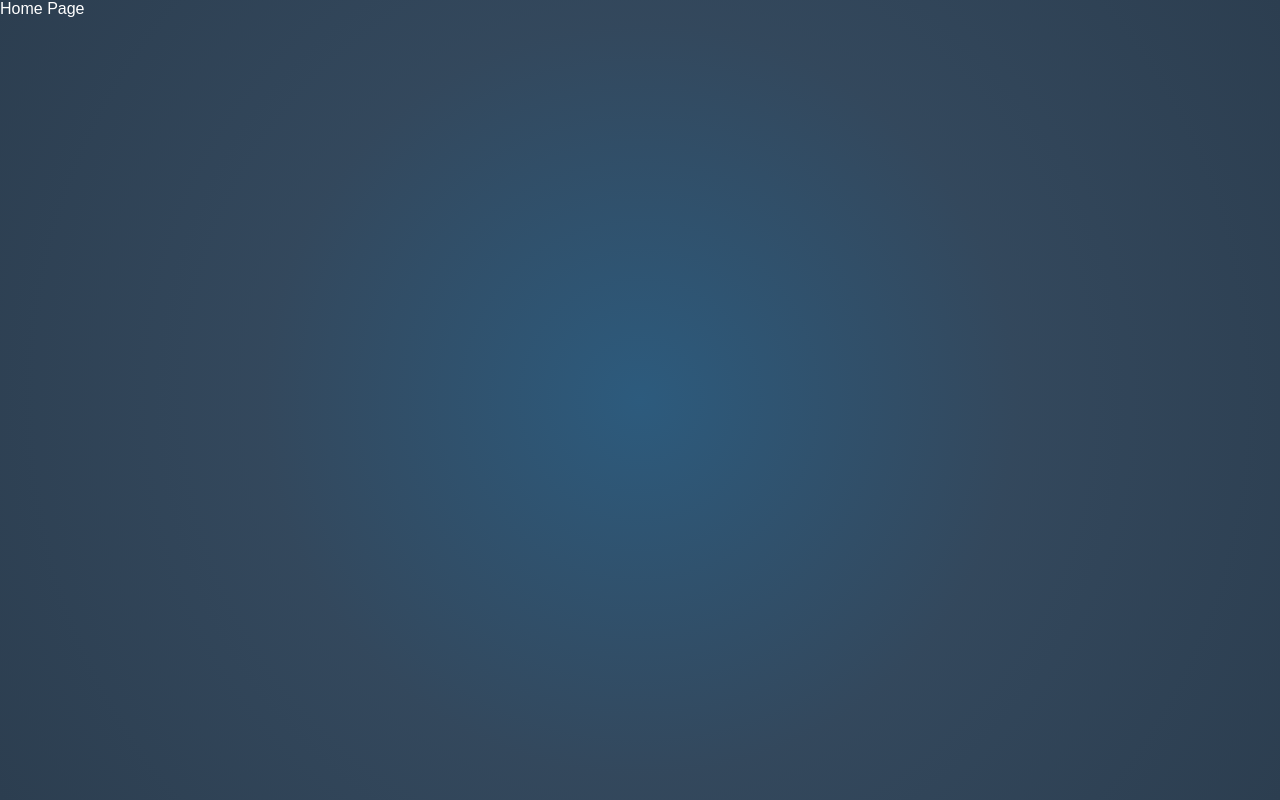
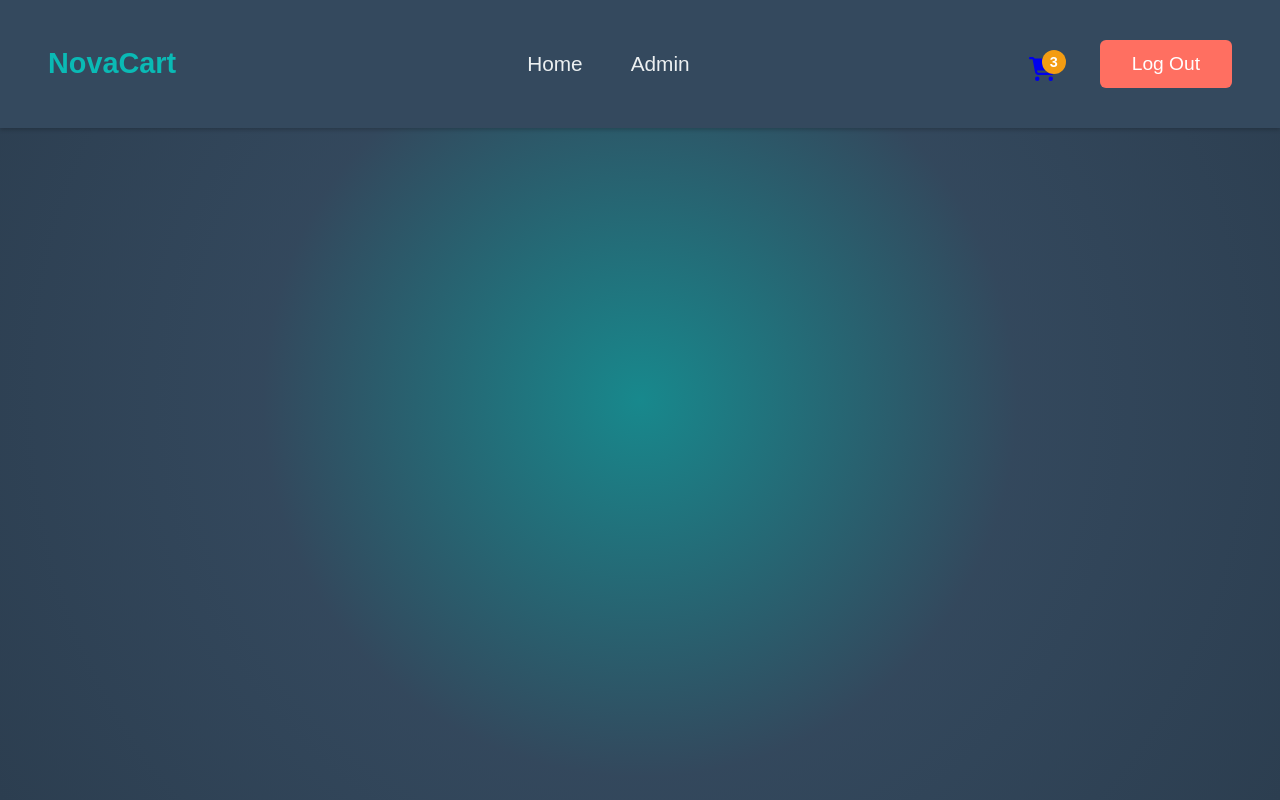
Before and after one commit to JDestefano11/Ecommerce-Application-React, a React (Vite) app in the folder front-end/: page / in a window 1280 px wide. Built offline with nearby package versions, Linux system fonts and the light colour scheme.

Commit message:
`feat: Added Font Awesome icons and updated Navbar component to use them`

```diff
--- a/front-end/package.json
+++ b/front-end/package.json
@@ -10,6 +10,9 @@
     "preview": "vite preview"
   },
   "dependencies": {
+    "@fortawesome/fontawesome-svg-core": "^6.7.2",
+    "@fortawesome/free-solid-svg-icons": "^6.7.2",
+    "@fortawesome/react-fontawesome": "^0.2.2",
     "react": "^18.3.1",
     "react-dom": "^18.3.1"
   },
--- a/front-end/src/components/Navbar.jsx
+++ b/front-end/src/components/Navbar.jsx
@@ -1,11 +1,104 @@
-import React from 'react'
+import React, { useState } from "react";
+import { Link } from "react-router-dom";
+import { FontAwesomeIcon } from "@fortawesome/react-fontawesome";
+import {
+  faBars,
+  faTimes,
+  faShoppingCart,
+  faUser,
+} from "@fortawesome/free-solid-svg-icons";
+import "../styles/Navbar.css";
 
 const Navbar = () => {
-    return (
-        <div>
+  const [menuOpen, setMenuOpen] = useState(false);
+  const user = true;
+  const isAdmin = true;
 
+  const toggleMenu = () => {
+    setMenuOpen((prevState) => !prevState);
+  };
+
+  return (
+    <header className="navbar-container">
+      <div className="navbar-wrapper">
+        {/* Navbar Left */}
+        <Link to="/" className="navbar-brand">
+          NovaCart
+        </Link>
+
+        {/* Desktop Links */}
+        <div className="navbar-center">
+          <Link to="/" className="navbar-link">
+            Home
+          </Link>
+          {isAdmin && (
+            <Link to="/admin" className="navbar-link">
+              Admin
+            </Link>
+          )}
         </div>
-    )
-}
 
-export default Navbar
+        {/* Right Section */}
+        <div className="navbar-right">
+          {user && (
+            <Link to="/cart" className="cart-link">
+              <FontAwesomeIcon icon={faShoppingCart} />
+              <span className="cart-badge">3</span>
+            </Link>
+          )}
+          {user ? (
+            <button className="navbar-button">Log Out</button>
+          ) : (
+            <Link to="/login" className="auth-link">
+              Login
+            </Link>
+          )}
+        </div>
+
+        {/* Mobile Icons */}
+        <div className="mobile-icons">
+          {user && (
+            <Link to="/cart" className="cart-link">
+              <FontAwesomeIcon icon={faShoppingCart} />
+              <span className="cart-badge">3</span>
+            </Link>
+          )}
+          <button className="navbar-menu-icon" onClick={toggleMenu}>
+            <FontAwesomeIcon icon={menuOpen ? faTimes : faBars} />
+          </button>
+        </div>
+      </div>
+
+      {/* Mobile Navigation */}
+      <nav className={`navbar-links ${menuOpen ? "open" : ""}`}>
+        <Link to="/" className="navbar-link" onClick={() => setMenuOpen(false)}>
+          Home
+        </Link>
+        {isAdmin && (
+          <Link
+            to="/admin"
+            className="navbar-link"
+            onClick={() => setMenuOpen(false)}
+          >
+            Admin
+          </Link>
+        )}
+        {user ? (
+          <button className="navbar-button" onClick={() => setMenuOpen(false)}>
+            Log Out
+          </button>
+        ) : (
+          <Link
+            to="/login"
+            className="auth-link"
+            onClick={() => setMenuOpen(false)}
+          >
+            Login
+          </Link>
+        )}
+      </nav>
+    </header>
+  );
+};
+
+export default Navbar;
--- /dev/null
+++ b/front-end/src/styles/NavBar.css
@@ -0,0 +1,226 @@
+.navbar-container {
+  background-color: #34495e;
+  color: #fff;
+  position: fixed;
+  width: 100%;
+  top: 0;
+  z-index: 1000;
+  box-shadow: 0 2px 4px rgba(0, 0, 0, 0.2);
+  padding: 1rem 0;
+}
+
+.navbar-wrapper {
+  display: flex;
+  justify-content: space-between;
+  align-items: center;
+  padding: 0.5rem 1rem;
+  max-width: 1200px;
+  margin: 0 auto;
+}
+
+.navbar-brand {
+  font-size: 1.5rem;
+  font-weight: bold;
+  color: #0abab5;
+  text-decoration: none;
+}
+
+.navbar-center {
+  display: flex;
+  gap: 1.5rem;
+}
+
+.navbar-link {
+  color: #ecf0f1;
+  text-decoration: none;
+  font-size: 1.1rem;
+  transition: color 0.3s;
+}
+
+.navbar-link:hover {
+  color: #ffc857;
+}
+
+.navbar-right {
+  display: flex;
+  gap: 1.5rem;
+  align-items: center;
+}
+
+.navbar-button {
+  background-color: #ff6f61;
+  color: #fff;
+  border: none;
+  border-radius: 4px;
+  padding: 0.6rem 1.2rem;
+  font-size: 1rem;
+  cursor: pointer;
+  transition: background-color 0.3s;
+}
+
+.navbar-button:hover {
+  background-color: #d35445;
+}
+
+.cart-link {
+  position: relative;
+  top: 6px;
+  right: 12px;
+  font-size: 1.2rem;
+}
+
+.cart-badge {
+  position: absolute;
+  top: -5px;
+  right: -10px;
+  background-color: #f39c12;
+  color: #fff;
+  border-radius: 50%;
+  padding: 2px 6px;
+  font-size: 0.75rem;
+  font-weight: bold;
+}
+
+.mobile-icons {
+  display: none;
+}
+
+.navbar-menu-icon {
+  background: none;
+  border: none;
+  color: #ecf0f1;
+  cursor: pointer;
+  font-size: 1.8rem;
+}
+
+.navbar-links {
+  display: none;
+  flex-direction: column;
+  background-color: #34495e;
+  position: absolute;
+  top: -100vh;
+  left: 0;
+  width: 100%;
+  opacity: 0;
+  visibility: hidden;
+  transition: transform 0.8s cubic-bezier(0.65, 0, 0.35, 1);
+}
+
+.navbar-links.open {
+  top: 100%;
+  opacity: 1;
+  visibility: visible;
+  display: flex;
+  padding: 1.2rem 0;
+}
+
+.navbar-links .navbar-link {
+  font-size: 1.3rem;
+  text-align: center;
+  padding: 1.2rem;
+  opacity: 0;
+  transform: translateY(-30px);
+  transition: all 0.5s cubic-bezier(0.4, 0, 0.2, 1);
+}
+
+.navbar-links.open .navbar-link {
+  opacity: 1;
+  transform: translateY(0);
+  transition-delay: calc(0.1s * var(--i));
+}
+
+.navbar-links .navbar-button {
+  margin: 1rem auto;
+  width: 90%;
+}
+
+@media (max-width: 768px) {
+  .navbar-center,
+  .navbar-right {
+    display: none;
+  }
+
+  .mobile-icons {
+    display: flex;
+  }
+}
+@media (min-width: 1199px) {
+  .navbar-wrapper {
+    display: flex;
+    justify-content: space-between;
+    padding: 1rem 3rem;
+    max-width: 100%;
+  }
+
+  .navbar-brand {
+    font-size: 1.8rem;
+    color: #0abab5;
+    text-decoration: none;
+    margin-right: auto;
+  }
+
+  .navbar-center {
+    display: flex;
+    gap: 3rem;
+    flex-grow: 1;
+    justify-content: center;
+  }
+
+  .navbar-link {
+    font-size: 1.3rem;
+    color: #ecf0f1;
+    text-decoration: none;
+    transition: color 0.3s;
+  }
+
+  .navbar-link:hover {
+    color: #ffc857;
+  }
+
+  .navbar-right {
+    display: flex;
+    gap: 2rem;
+    align-items: center;
+    justify-content: flex-end;
+  }
+
+  .navbar-button {
+    background-color: #ff6f61;
+    color: #fff;
+    border: none;
+    border-radius: 6px;
+    padding: 0.8rem 2rem;
+    font-size: 1.2rem;
+    cursor: pointer;
+    transition: background-color 0.3s;
+  }
+
+  .navbar-button:hover {
+    background-color: #d35445;
+  }
+
+  .cart-link {
+    font-size: 1.5rem;
+    position: relative;
+  }
+
+  .cart-badge {
+    position: absolute;
+    top: -6px;
+    right: -10px;
+    background-color: #f39c12;
+    color: #fff;
+    border-radius: 50%;
+    padding: 4px 8px;
+    font-size: 0.9rem;
+    font-weight: bold;
+  }
+
+  .navbar-container {
+    padding: 1.5rem 0;
+  }
+
+  .mobile-icons {
+    display: none;
+  }
+}
--- a/front-end/src/styles/global.css
+++ b/front-end/src/styles/global.css
@@ -30,8 +30,9 @@
   height: 100%;
   background: radial-gradient(
     circle at center,
-    rgba(46, 134, 193, 0.4) 0%,
-    rgba(52, 73, 94, 0.9) 50%,
-    rgba(44, 62, 80, 1) 100%
+    rgba(10, 186, 181, 0.6) 0%,
+    /* Teal (Professional and calming) */ rgba(52, 73, 94, 0.9) 50%,
+    /* Deep Gray-Blue (Cool and modern) */ rgba(44, 62, 80, 1) 100%
+      /* Charcoal Gray (Elegant and grounded) */
   );
 }
```
Also changed, not shown: 1 other file (tests, documents, lock files or other folders).
